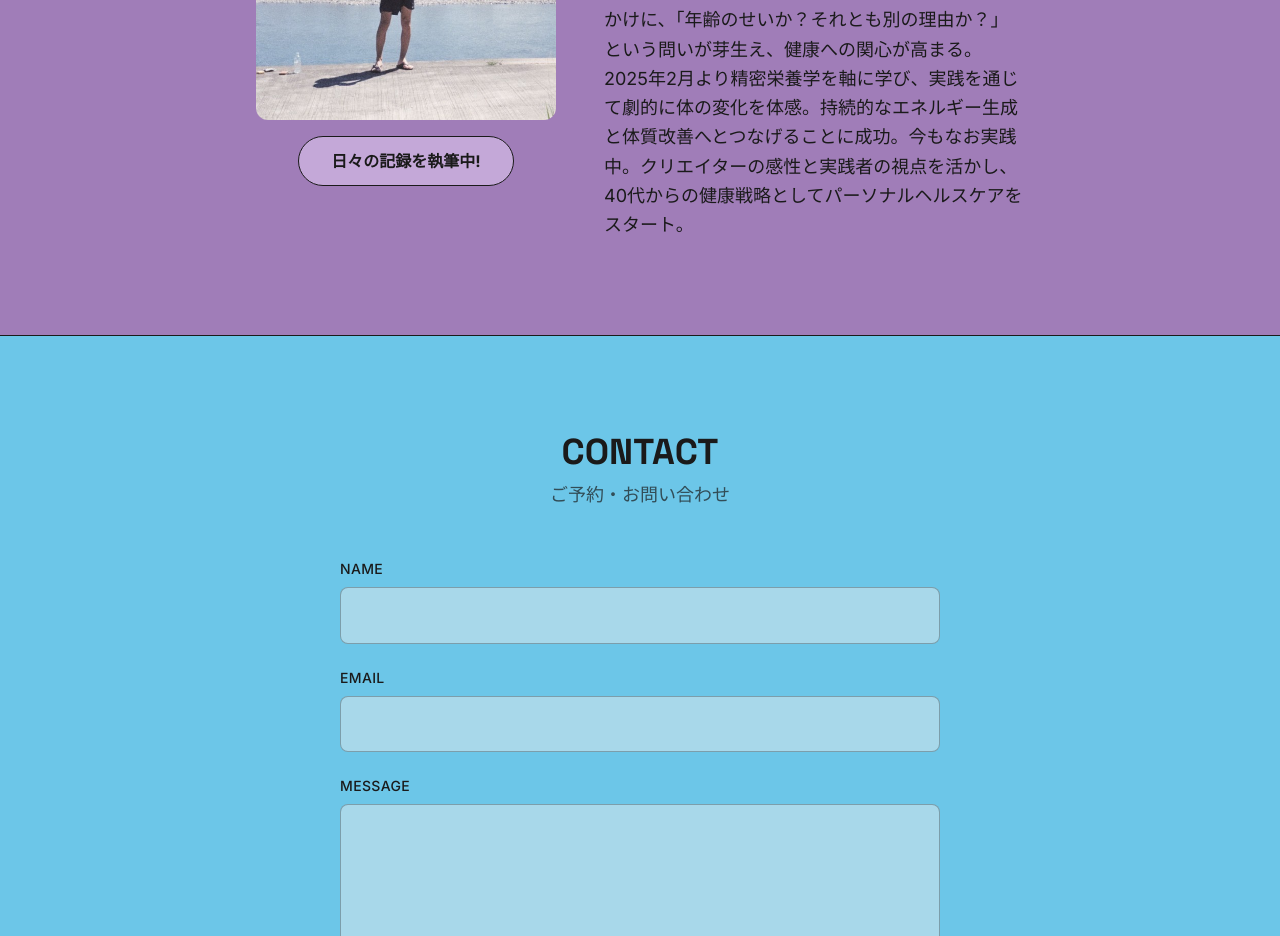
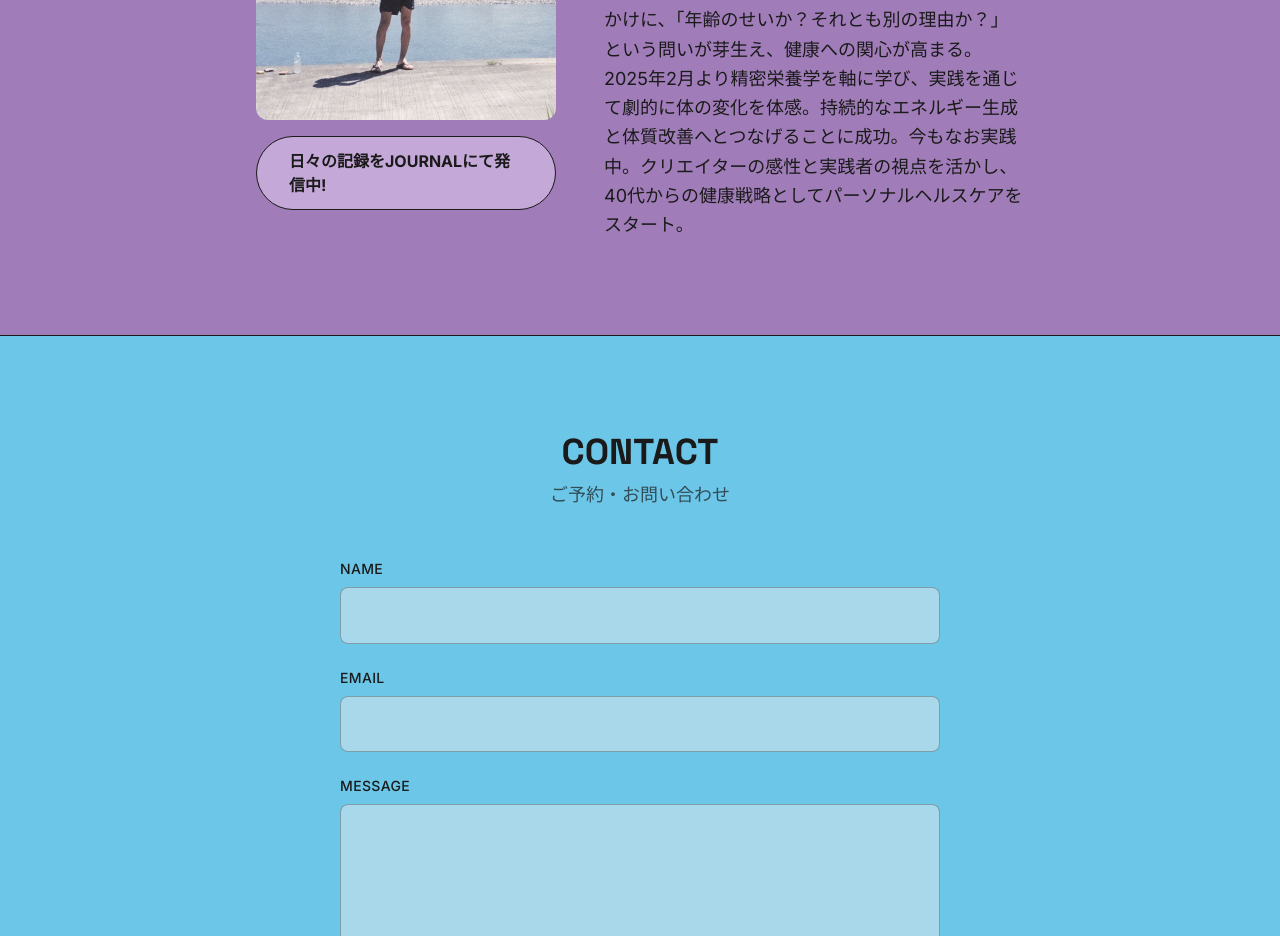
Before and after one commit to mementocreation42-coder/mitoflow40, a Next.js app: page / in a window 1280 px wide. Shown: the part 6720-7656 px from the top of the page. Built offline with nearby package versions, Linux system fonts and the light colour scheme; no server answers; a web font is replaced by a local one.

Commit message:
content: Update profile text

```diff
--- a/components/Profile.tsx
+++ b/components/Profile.tsx
@@ -31,7 +31,7 @@ export default function Profile() {
                                 href="/journal"
                                 className="mt-4 inline-block px-8 py-3 bg-[#C4A8D8] text-[#1A1A1A] border border-[#1A1A1A] rounded-full text-base font-bold hover:bg-[#D4B8E8] transition-colors"
                             >
-                                日々の記録を執筆中!
+                                日々の記録をJOURNALにて発信中!
                             </Link>
                         </div>
 
```
